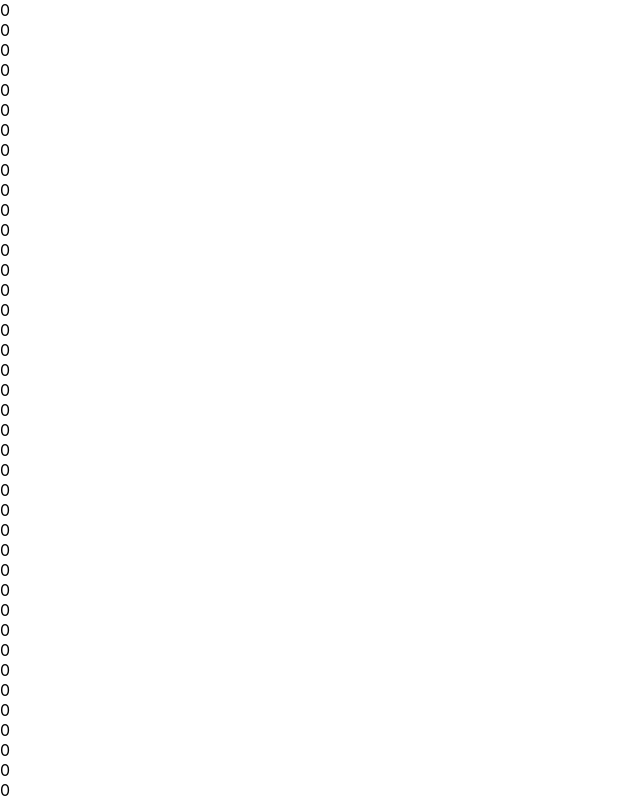
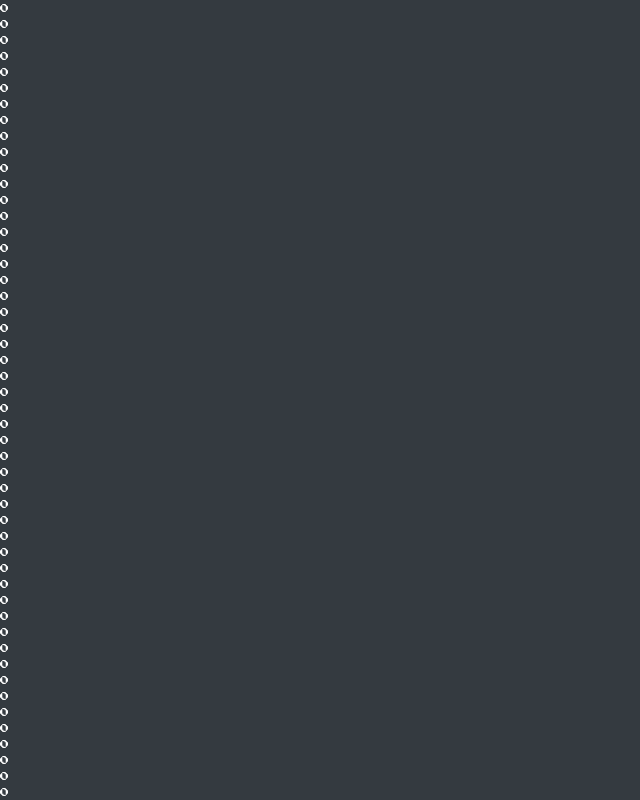
Before and after one commit to nissacG/react-hooks-tetris, a React (Create React App) app: page / in a window 1280 px wide. Shown: the top 800 px of the page, without its empty margins (0-640 px from the left). Built offline with nearby package versions, Linux system fonts and the light colour scheme.

Commit message:
arcade font

```diff
--- a/src/components/Tetris.tsx
+++ b/src/components/Tetris.tsx
@@ -22,7 +22,7 @@ const Tetris = () => {
 }
 
 const StyledTetris = styled.div`
-
+  font-family: 'Arcade Classic'
 `
 
 export default Tetris
--- a/src/styles/main.css
+++ b/src/styles/main.css
@@ -1,3 +1,8 @@
+@font-face {
+  font-family: 'Arcade Classic';
+  src: url('./fonts/ARCADECLASSIC.TTF') format('truetype');
+}
+
 body {
   margin: 0;
   font-family: -apple-system, BlinkMacSystemFont, 'Segoe UI', 'Roboto', 'Oxygen',
@@ -5,9 +10,6 @@ body {
     sans-serif;
   -webkit-font-smoothing: antialiased;
   -moz-osx-font-smoothing: grayscale;
+  background-color: #343a40;
+  color: #fff;
 }
-
-code {
-  font-family: source-code-pro, Menlo, Monaco, Consolas, 'Courier New',
-    monospace;
-}
```
Also changed, not shown: src/styles/fonts/ARCADECLASSIC.TTF (added).
